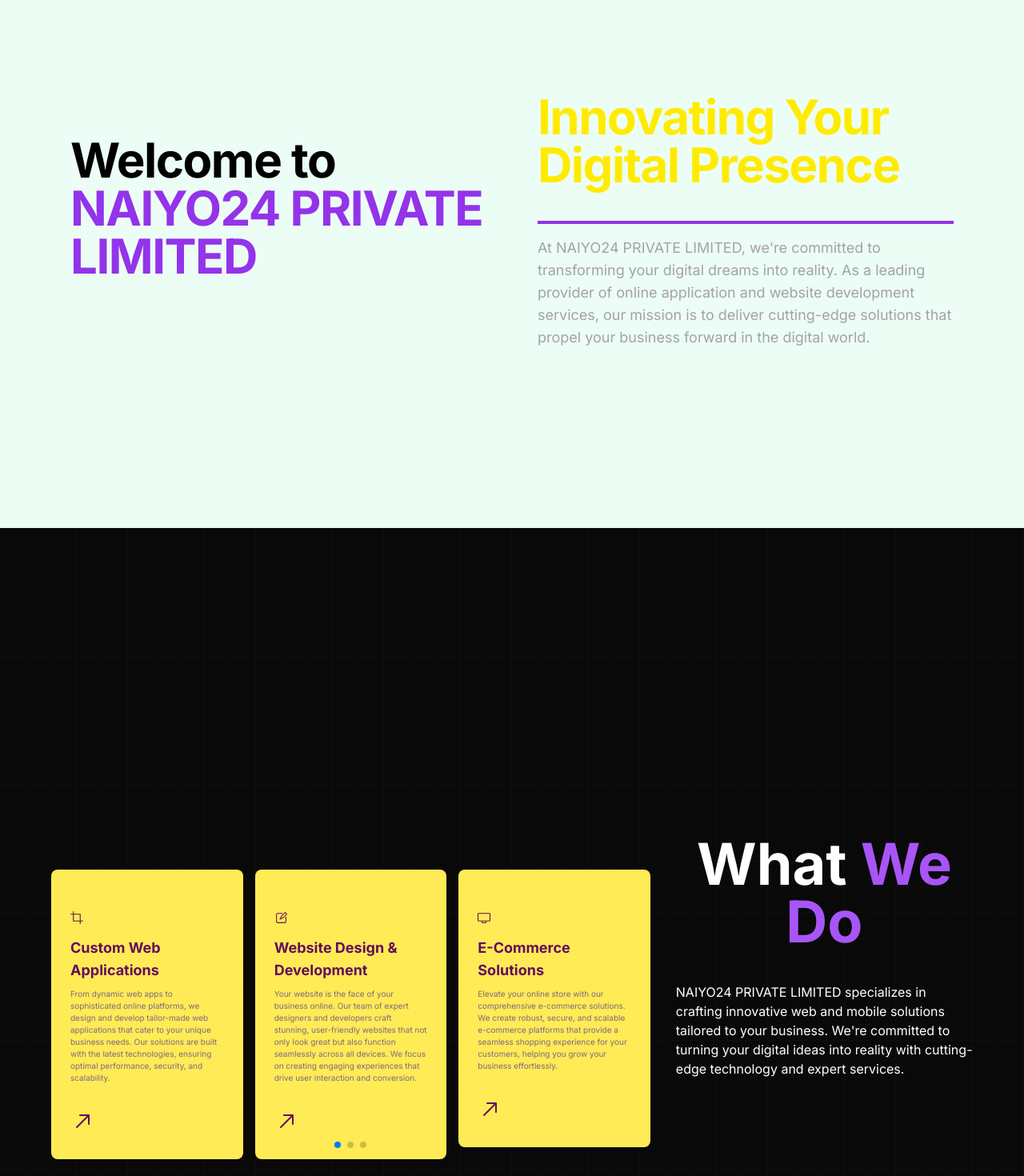
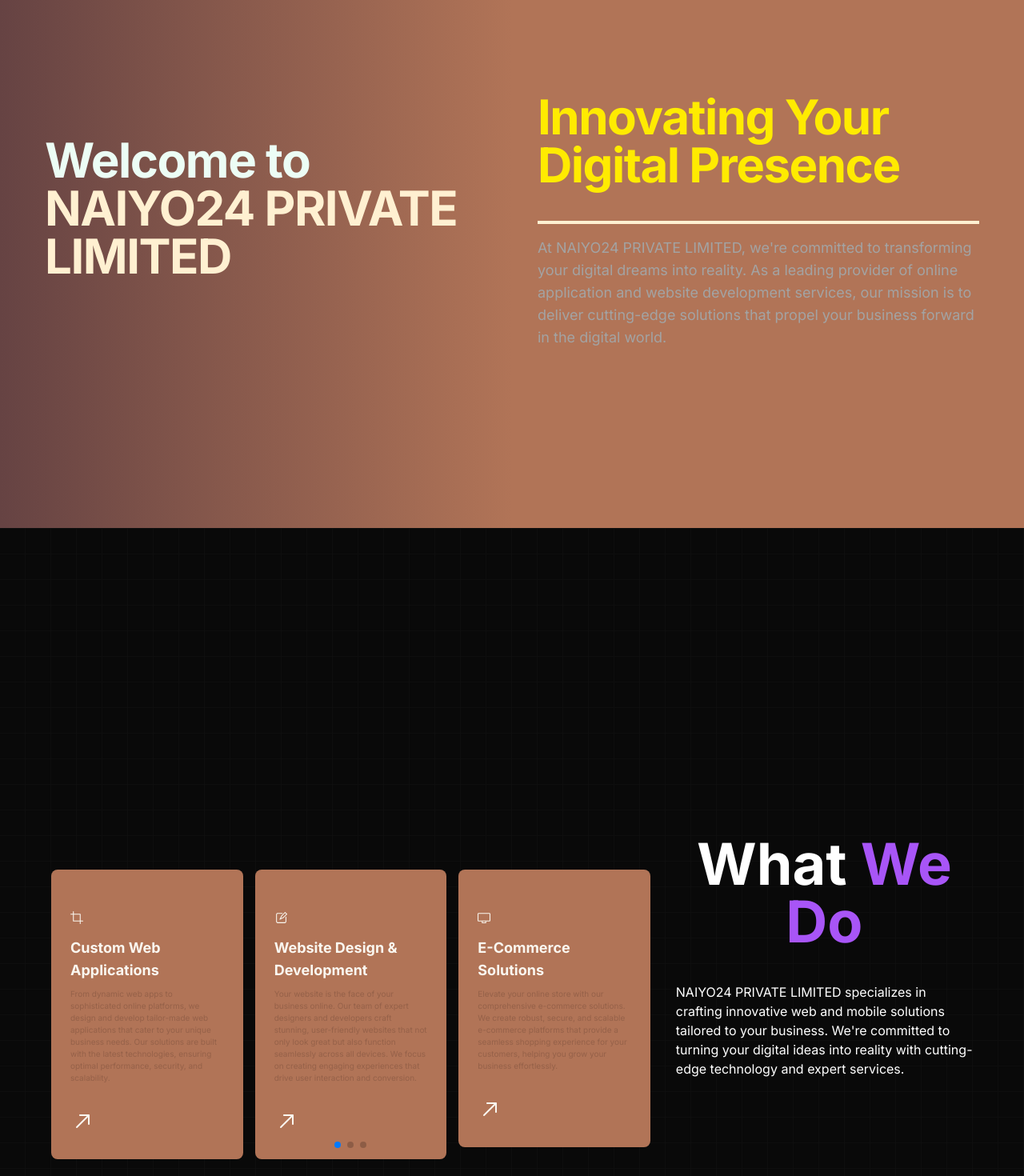
Before and after one commit to Pratap-Karmakar/naiyo24portfolio, a Next.js app: page / in a window 1280 px wide. Shown: the part 940-2410 px from the top of the page at 80% size. Built offline with nearby package versions, Linux system fonts and the light colour scheme.

Commit message:
color change

```diff
--- a/src/components/BackgroundLinesDemo.tsx
+++ b/src/components/BackgroundLinesDemo.tsx
@@ -20,7 +20,7 @@
   };
 
   return (
-    <BackgroundLines className="flex items-center justify-center w-full h-screen flex-col md:flex-row px-6 md:px-14 bg-emerald-50">
+    <BackgroundLines className="flex items-center justify-center w-full h-screen flex-col md:flex-row px-6 md:px-14] bg-gradient-to-r from-[#664343] via-[#B17457] to-[#B17457] ">
       {/* Text coming from top */}
       <motion.div
         ref={ref}
@@ -29,9 +29,9 @@
         variants={fadeIn({ direction: "up" })} // Enhanced fadeIn with 'up' direction
         className="w-full md:w-1/2 flex flex-col items-start text-left p-6 md:p-8"
       >
-        <h2 className="bg-clip-text text-black text-2xl md:text-4xl lg:text-6xl font-sans py-4 md:py-8 relative z-20 font-bold tracking-tight">
+        <h2 className="bg-clip-text text-emerald-50 text-2xl md:text-4xl lg:text-6xl font-sans py-4 md:py-8 relative z-20 font-bold tracking-tight">
           Welcome to <br />
-          <span className="text-purple-600">NAIYO24 PRIVATE LIMITED</span>
+          <span className="text-[#FFF0D1]">NAIYO24 PRIVATE LIMITED</span>
         </h2>
       </motion.div>
 
@@ -52,7 +52,7 @@
             animate={inView ? "visible" : "hidden"}
             variants={lineVariants}
             transition={{ duration: 0.6, ease: "easeInOut" }}
-            className="h-1 bg-purple-600 mt-2"
+            className="h-1 bg-[#FFF0D1] mt-2"
           />
         </motion.div>
 
--- a/src/components/WhatWeDoSlider.tsx
+++ b/src/components/WhatWeDoSlider.tsx
@@ -49,24 +49,24 @@
       >
         {serviceData.map((item, index) => (
           <SwiperSlide key={index}>
-            <div className="bg-[#FFEB55] h-max text-black rounded-lg px-6 py-8 flex flex-col gap-x-6 sm:gap-x-0 group cursor-pointer hover:bg-[#e1d04a] transition-all duration-300">
+            <div className="bg-[#B17457] h-max text-black rounded-lg px-6 py-8 flex flex-col gap-x-6 sm:gap-x-0 group cursor-pointer hover:bg-[#956149] transition-all duration-300">
               {/* Purple line */}
-              <div className="h-1 w-full bg-purple-500 mb-4 scale-x-0 group-hover:scale-x-100 transition-transform duration-300"></div>
+              <div className="h-1 w-full bg-[#4A4947] mb-4 scale-x-0 group-hover:scale-x-100 transition-transform duration-300"></div>
 
               {/* Icon */}
-              <div className="text-[#640D5F] mb-4">{item.icon}</div>
+              <div className="text-[#FAF7F0] mb-4">{item.icon}</div>
 
               {/* Title & Description */}
               <div className="mb-8">
-                <div className="mb-2 text-lg text-[#640D5F] font-bold">{item.title}</div>
-                <p className="max-w-[350px] text-[10px] leading-normal text-[rgba(82,60,154,0.75)] hover:text-black transition-all duration-300">
+                <div className="mb-2 text-lg text-[#FAF7F0] font-bold">{item.title}</div>
+                <p className="max-w-[350px] text-[10px] leading-normal text-[#956149] hover:text-black transition-all duration-300">
                   {item.description}
                 </p>
               </div>
 
               {/* Arrow */}
               <div className="text-3xl">
-                <RxArrowTopRight className="text-[#640D5F] group-hover:rotate-45 group-hover:text-accent transition-all duration-300" />
+                <RxArrowTopRight className="text-[#FAF7F0] hover:text-[#4A4947] group-hover:rotate-45 group-hover:text-accent transition-all duration-300" />
               </div>
             </div>
           </SwiperSlide>
```
